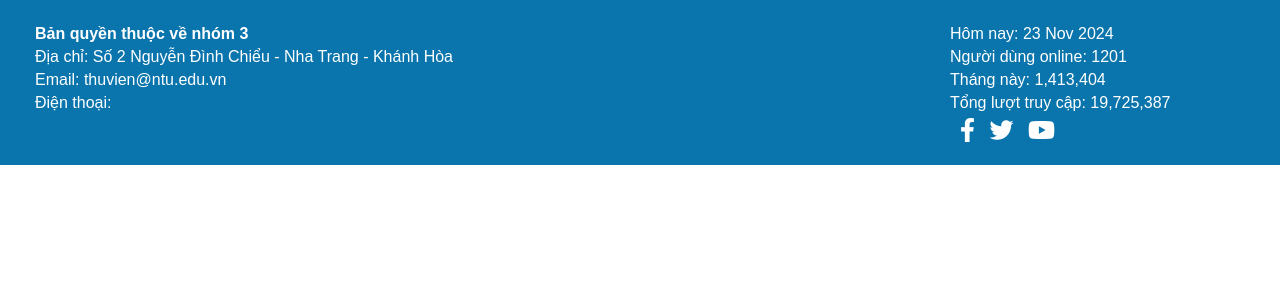
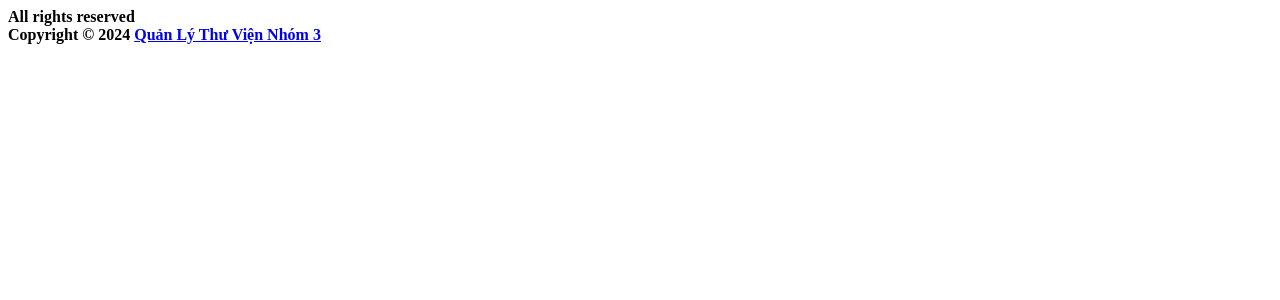
Before and after one commit to lephanbaongoc/QuanLyThuVien, a PHP site: page /includes/footer.php in a window 1280 px wide. Shown: the top 300 px of the page. Run offline with PHP 8.4, Linux system fonts and the light colour scheme.

Commit message:
Update footer.php

```diff
--- a/admin/includes/footer.php
+++ b/admin/includes/footer.php
@@ -1,82 +1,6 @@
-<!DOCTYPE html>
-<html lang="vi">
-<head>
-    <meta charset="UTF-8">
-    <meta name="viewport" content="width=device-width, initial-scale=1.0">
-    <title>Footer</title>
-    <link href="https://cdnjs.cloudflare.com/ajax/libs/font-awesome/6.0.0-beta3/css/all.min.css" rel="stylesheet">
-    <style>
-        body {
-            margin: 0;
-            font-family: Arial, sans-serif;
-        }
-        .footer {
-            background-color: #0a75ad;
-            color: white;
-            padding: 20px;
-            position: relative;
-            display: flex;
-            justify-content: space-between;
-        }
-        .footer .left, .footer .right {
-            display: inline-block;
-            vertical-align: top;
-        }
-        .footer .left {
-            width: 70%;
-        }
-        .footer .right {
-            width: 25%;
-        }
-        .footer .logo {
-            display: flex;
-            align-items: center;
-        }
-        .footer .logo img {
-            height: 80px;
-            margin-right: 15px;
-        }
-        .footer .info p {
-            margin: 5px 0;
-        }
-        .footer .stats p {
-            margin: 5px 0;
-        }
-        .footer .social-icons a {
-            margin-left: 10px;
-            color: white;
-            text-decoration: none;
-            font-size: 24px;
-        }
-    </style>
-</head>
-<body>
-    <div class="footer">
-        <div class="left">
-            <div class="logo">
-                <img src="" alt="">
-                <div class="info">
-                    <p><strong>Bản quyền thuộc về nhóm 3</strong></p>
-                    <p>Địa chỉ: Số 2 Nguyễn Đình Chiểu - Nha Trang - Khánh Hòa</p>
-                    <p>Email: thuvien@ntu.edu.vn</p>
-                    <p>Điện thoại: </p>
-                </div>
-            </div>
-        </div>
-        <div class="right">
-            <div class="stats">
-                <p>Hôm nay: <?php echo date("d M Y"); ?></p>
-                <p>Người dùng online: <?php echo rand(1000, 2000); ?></p>
-                <p>Tháng này: <?php echo number_format(rand(1000000, 3000000)); ?></p>
-                <p>Tổng lượt truy cập: <?php echo number_format(rand(10000000, 20000000)); ?></p>
-            </div>
-            <div class="social-icons">
-                <!-- Replace text with Font Awesome icons -->
-                <a href="https://www.facebook.com" target="_blank"><i class="fab fa-facebook-f"></i></a>
-                <a href="https://www.twitter.com" target="_blank"><i class="fab fa-twitter"></i></a>
-                <a href="https://www.youtube.com" target="_blank"><i class="fab fa-youtube"></i></a>
-            </div>
-        </div>
+<footer class="main-footer">
+    <div class="pull-right hidden-xs">
+      <b>All rights reserved</b>
     </div>
-</body>
-</html>
+  <strong>Copyright &copy; 2024 <a href="https://github.com/lephanbaongoc/QuanLyThuVien">Quản Lý Thư Viện Nhóm 3</a></strong>
+</footer>
```
